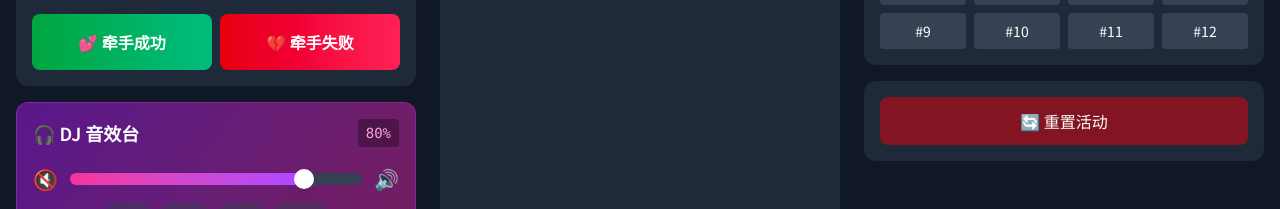
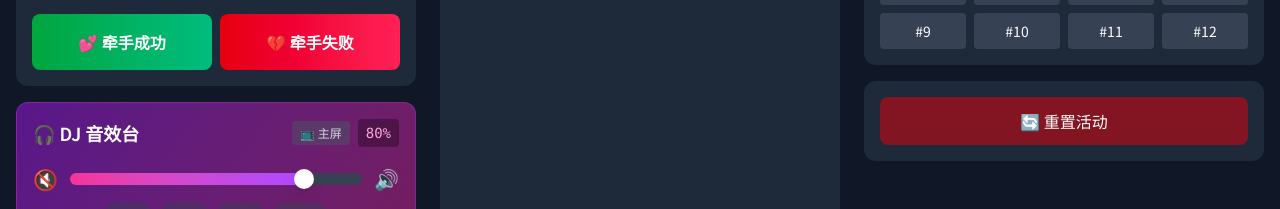
Before and after one commit to CharlieLi16/FEICHENGWURAO, a Next.js app: page /director in a window 1280 px wide. Shown: the part 1664-1873 px from the top of the page. Built offline with nearby package versions, Linux system fonts and the light colour scheme; no server answers.

Commit message:
feat: Add toggle to switch sound playback between director and stage
- New toggle button in DJ panel header
- 🎧 本地: plays sound directly on director panel
- 📺 主屏: sends sound to stage for playback (default)

```diff
--- a/app/director/page.tsx
+++ b/app/director/page.tsx
@@ -96,6 +96,7 @@ export default function DirectorPage() {
   const [showResetConfirm, setShowResetConfirm] = useState(false);
   const [volume, setVolumeState] = useState(0.8);
   const [lastPlayed, setLastPlayed] = useState<string | null>(null);
+  const [soundOnDirector, setSoundOnDirector] = useState(false); // true = play on director, false = send to stage
 
   // Google Slides integration
   const [slidesUrl, setSlidesUrl] = useState('');
@@ -193,9 +194,15 @@ export default function DirectorPage() {
     setMasterVolume(newVolume); // This updates currently playing sounds too!
   };
 
-  // Play sound on STAGE (sends via state update, plays on main screen)
+  // Play sound - either locally on director or send to stage
   const playSound = (soundName: string) => {
-    updateState({ soundToPlay: soundName, soundTimestamp: Date.now() });
+    if (soundOnDirector) {
+      // Play directly on director panel
+      play(soundName as Parameters<typeof play>[0]);
+    } else {
+      // Send to stage for playback
+      updateState({ soundToPlay: soundName, soundTimestamp: Date.now() });
+    }
     setLastPlayed(soundName);
     setTimeout(() => setLastPlayed(null), 300);
   };
@@ -625,8 +632,22 @@ export default function DirectorPage() {
           <div className="bg-gradient-to-br from-purple-900 to-pink-900 rounded-xl p-4 border border-purple-500/30">
             <div className="flex items-center justify-between mb-4">
               <h2 className="text-lg font-semibold">🎧 DJ 音效台</h2>
-              <div className="text-sm font-mono text-pink-300 bg-black/30 px-2 py-1 rounded">
-                {Math.round(volume * 100)}%
+              <div className="flex items-center gap-2">
+                {/* Toggle: Director vs Stage */}
+                <button
+                  onClick={() => setSoundOnDirector(!soundOnDirector)}
+                  className={`text-xs px-2 py-1 rounded transition-all ${
+                    soundOnDirector
+                      ? 'bg-green-500/80 text-white'
+                      : 'bg-gray-600/50 text-gray-300'
+                  }`}
+                  title={soundOnDirector ? '音效在导演台播放' : '音效在主屏幕播放'}
+                >
+                  {soundOnDirector ? '🎧 本地' : '📺 主屏'}
+                </button>
+                <div className="text-sm font-mono text-pink-300 bg-black/30 px-2 py-1 rounded">
+                  {Math.round(volume * 100)}%
+                </div>
               </div>
             </div>
 
```
